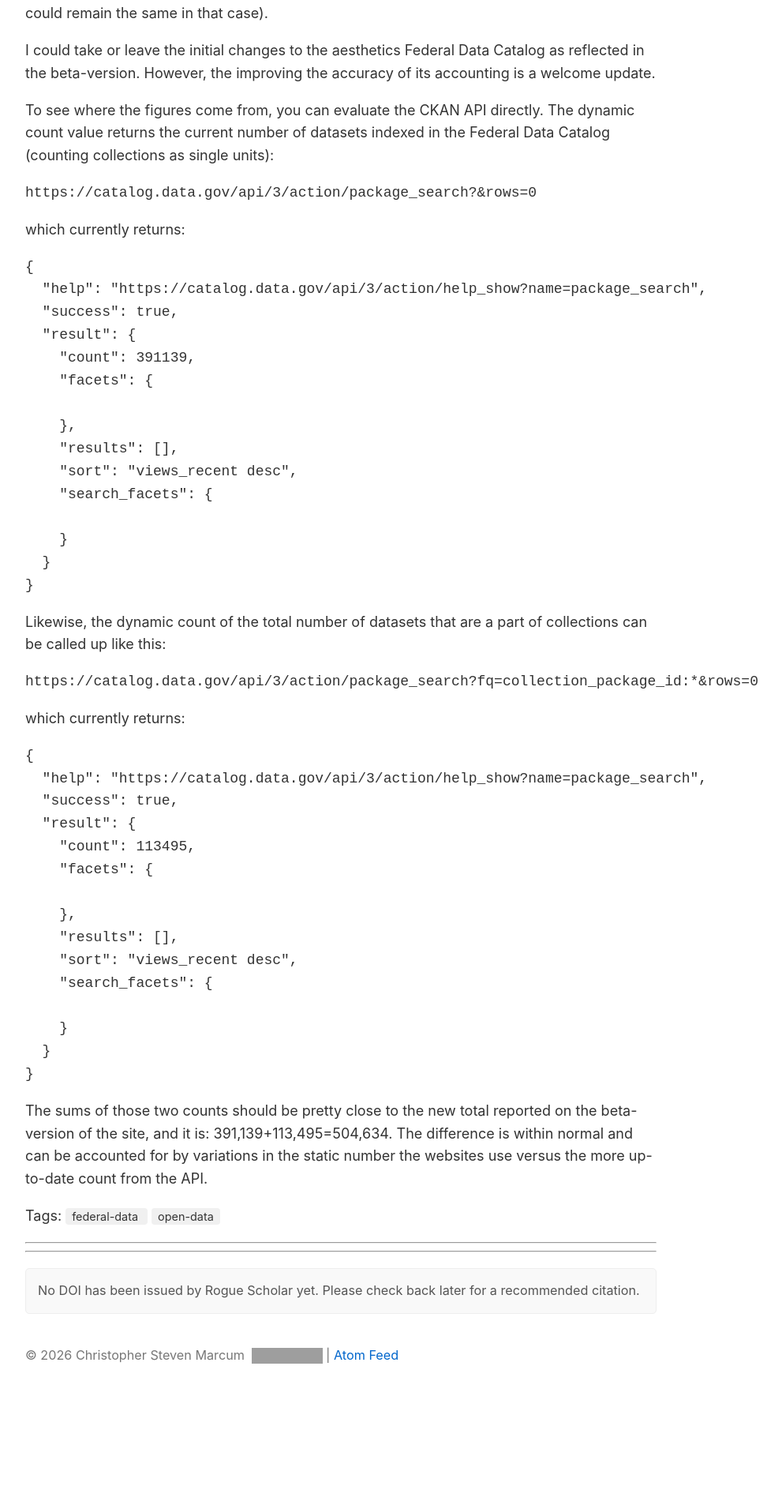
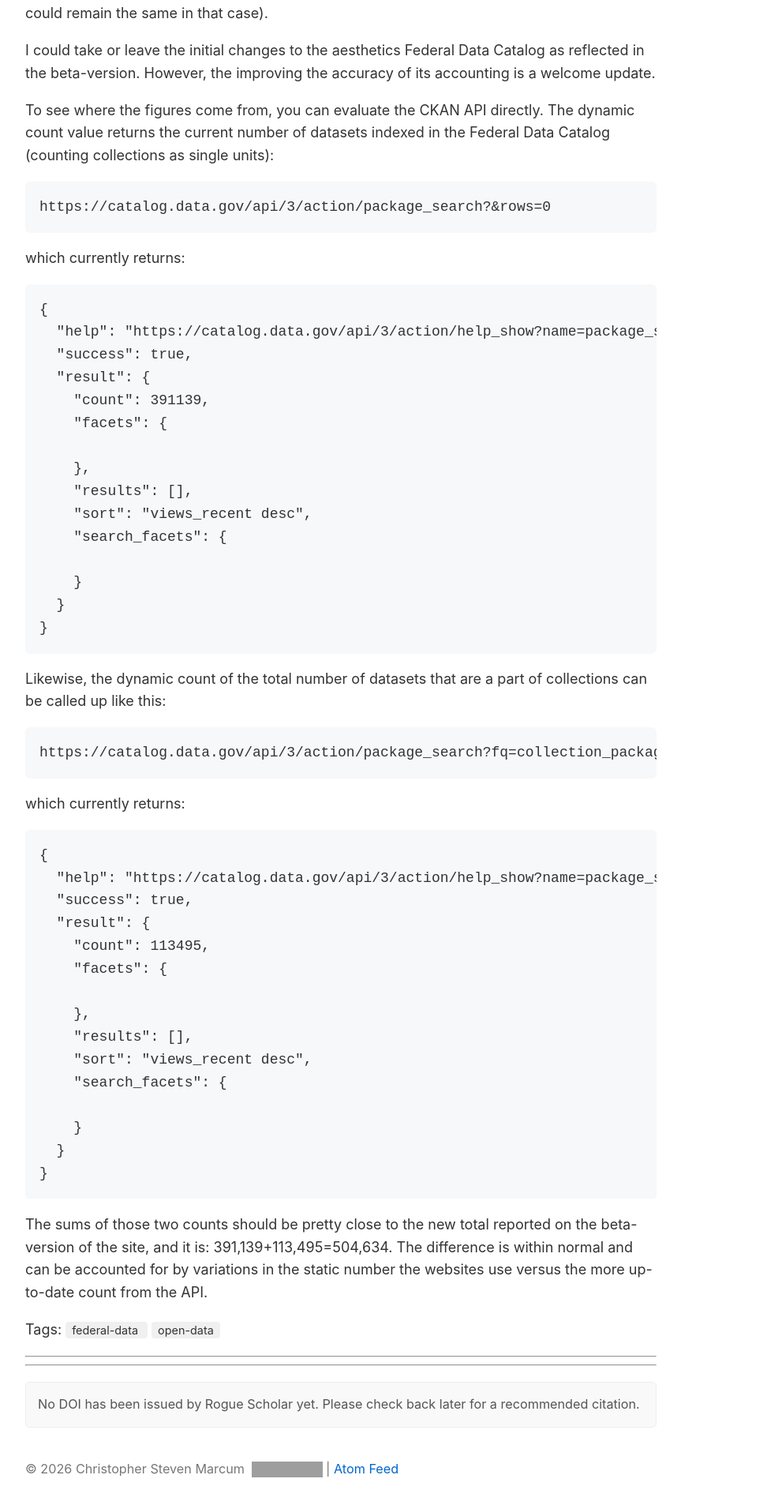
Before and after one commit to cmarcum/marcum-blog, a Jekyll site: the page built from _posts/2026-01-26-a-new-look-at-datagov.md, in a window 1280 px wide. Shown: the part 1770-3676 px from the top of the page at 79% size, without its empty margins (208-1199 px from the left). Built offline with Jekyll 4.4.1, drawn with Linux system fonts in a browser that asks for light colours; before the commit the page ends 3540 px from its top, so only the background shows below that; grey boxes are pictures that could not be loaded.

Commit message:
Enhance styling for pre and code elements
Add styles for preformatted text and code blocks.

```diff
--- a/_layouts/default.html
+++ b/_layouts/default.html
@@ -32,6 +32,16 @@
     font-size: 0.9rem;
     color: $grey-dk-000;
    }
+    pre {
+    overflow-x: auto;
+    max-width: 100%;
+    padding: 1em;
+    background: #f6f8fa;
+    border-radius: 6px;
+   }
+   code {
+    word-break: break-word;
+   }
   </style>
 </head>
 <body>
```
